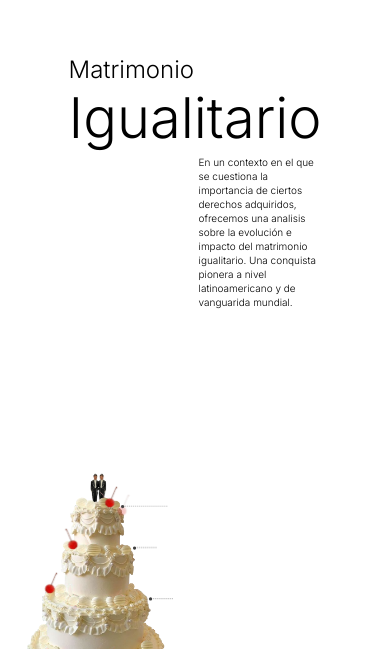
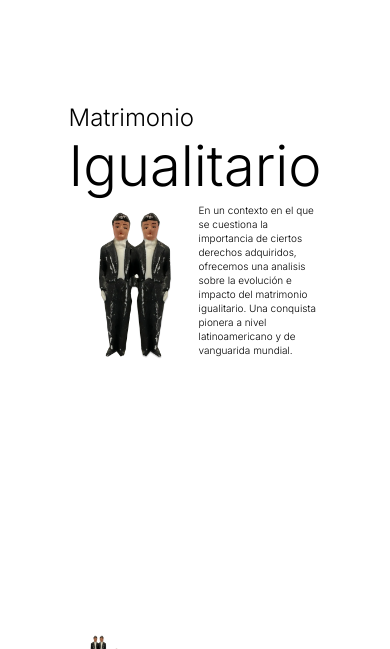
Before and after one commit to maquizappe/matrimonio_igualitario_app, a Next.js app: page / in a window 390 px wide. Shown: the part 195-844 px from the top of the page. Built offline with nearby package versions, Linux system fonts and the light colour scheme; no server answers.

Commit message:
animation brides/boys

```diff
--- a/app/components/cover/cover.css
+++ b/app/components/cover/cover.css
@@ -1,6 +1,32 @@
 @import url('https://fonts.googleapis.com/css2?family=Inter&family=Rubik&family=VT323&display=swap');
 
 @media (max-width:500px)  {
+
+
+.images{
+  display:block;
+}
+
+.images img {
+  width: 200px;
+}
+
+.brides {
+  margin-top: -210px;
+  margin-left: -55px;
+
+}
+
+.groomes{
+  margin-top: -373px;
+  margin-left: -45px;
+}
+
+.groomes img {
+  width: 185px;
+}
+
+
 
   .App{
     transform: scale(0.4);
@@ -56,7 +82,9 @@ body {
 }
 
 @media (min-width:501px)  {
-
+  .images{
+    display:none;
+  }
   .App{
     transform: scale(1);
   }
--- a/app/components/cover/cover.js
+++ b/app/components/cover/cover.js
@@ -1,10 +1,35 @@
 import './cover.css'
-import React, { useRef, useState } from "react";
+import React, { useRef, useState, useEffect } from "react";
 import useCursorHandlers from '@/app/components/cursor/useCursorHandlers';
+import gsap from 'gsap';
+
+
 
 function Cover() {
- const cursorHandlers = useCursorHandlers();
+  const cursorHandlers = useCursorHandlers();
 
+  const handleImageTransition = () => {
+    const timeline = gsap.timeline({
+      onComplete: () => {
+        // Restart the animation when it completes
+        timeline.restart();
+      },
+    });
+
+    // Set initial properties
+    timeline.set('.groomes', { visibility: 'hidden', zIndex: 2 });
+
+    // Add animation to switch between brides and groomes
+    timeline
+      .set('.brides', { visibility: 'visible', zIndex: 1 })
+      .to('.brides', { visibility: 'hidden', duration: 2, delay: 1 })
+      .set('.groomes', { visibility: 'visible' }, '-=2');
+  };
+
+
+  useEffect(() => {
+    handleImageTransition();
+  }, []);
   return (
     <div className="App"  {...cursorHandlers} >
       <div  className="Margintop">  </div>
@@ -17,8 +42,18 @@ function Cover() {
           </div>
         </div>
       </div>
-      <div className="whiteSpace"> </div>
+      <div className="images">
+      <div className="brides">
+                <img src="./brides.png" alt="brides" />
+            </div>
+
+            <div className="groomes">
+                <img src="./boys.png" alt="boys" />
+            </div>
         </div>
+
+        </div>
+
   );
 }
 
```
